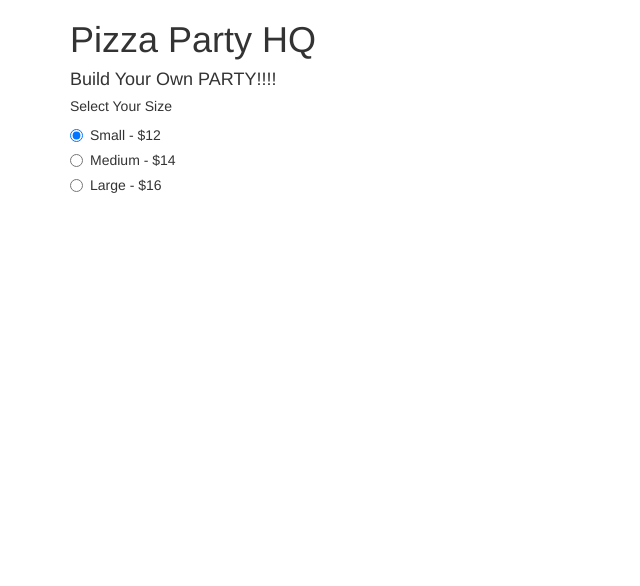
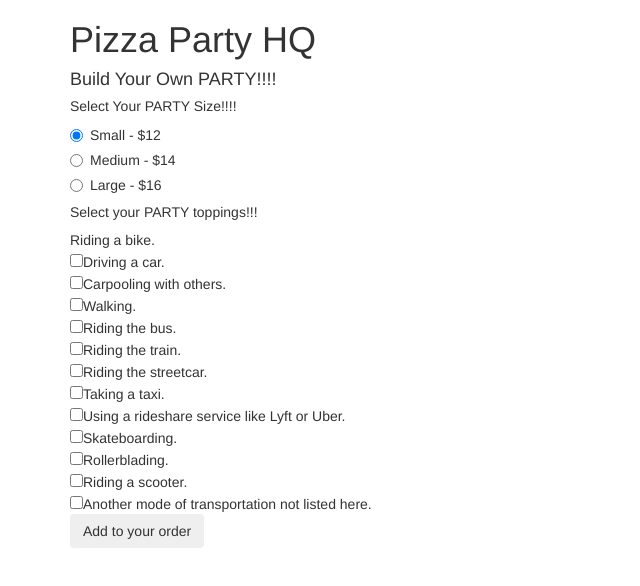
Before and after one commit to mabry1985/Pizza-Party, a plain HTML site: page index.html in a window 1280 px wide. Shown: the whole page, without its empty margins (0-640 px from the left). Drawn offline with Linux system fonts and the light colour scheme.

Commit message:
begin to add selectors for size and toppings to html

```diff
--- a/index.html
+++ b/index.html
@@ -12,7 +12,7 @@
     <div class="container">
       <h1>Pizza Party HQ</h1>
       <h4>Build Your Own PARTY!!!!</h4>
-      <h5>Select Your Size</h5>
+      <h5>Select Your PARTY Size!!!!</h5>
       <div class="form-group">
         <form class="form-one">
           <div class="radio">
@@ -33,6 +33,24 @@
               Large - $16
             </label>
           </div>
+          <h5>Select your PARTY toppings!!!</h5>
+          <div class="meat"
+            <input type="checkbox" name="topping" value=pepperoni> Riding a bike.<br>
+            <input type="checkbox" name="topping" value="car">Driving a car.<br>
+            <input type="checkbox" name="topping" value="carpool">Carpooling with others.<br>
+          </div>
+          <input type="checkbox" name="topping" value="walk">Walking.<br>
+          <input type="checkbox" name="topping" value="bus">Riding the bus.<br>
+          <input type="checkbox" name="topping" value="train">Riding the train.<br>
+          <input type="checkbox" name="topping" value="streetcar">Riding the streetcar.<br>
+          <input type="checkbox" name="topping" value="taxi">Taking a taxi.<br>
+          <input type="checkbox" name="topping" value="rideshare">Using a rideshare service like Lyft or Uber.<br>
+          <input type="checkbox" name="topping" value="skateboard">Skateboarding.<br>
+          <input type="checkbox" name="topping" value="rollerblade">Rollerblading.<br>
+          <input type="checkbox" name="topping" value="scooter">Riding a scooter.<br>
+          <input type="checkbox" name="work-transportation" value="other">Another mode of transportation not listed here.<br>
+
+          <button class="btn" type="submit">Add to your order</button>
         </form>
       </div>
     </div>
```
Also changed, not shown: 1 other file.
